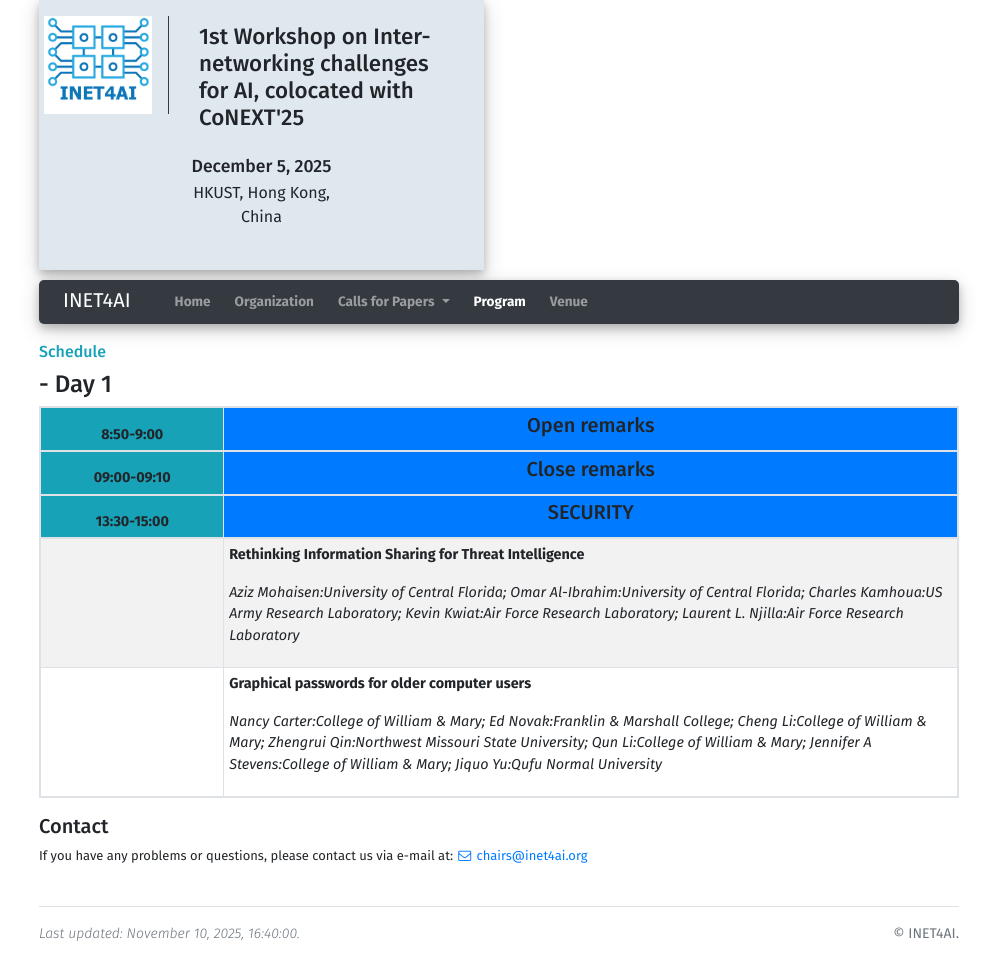
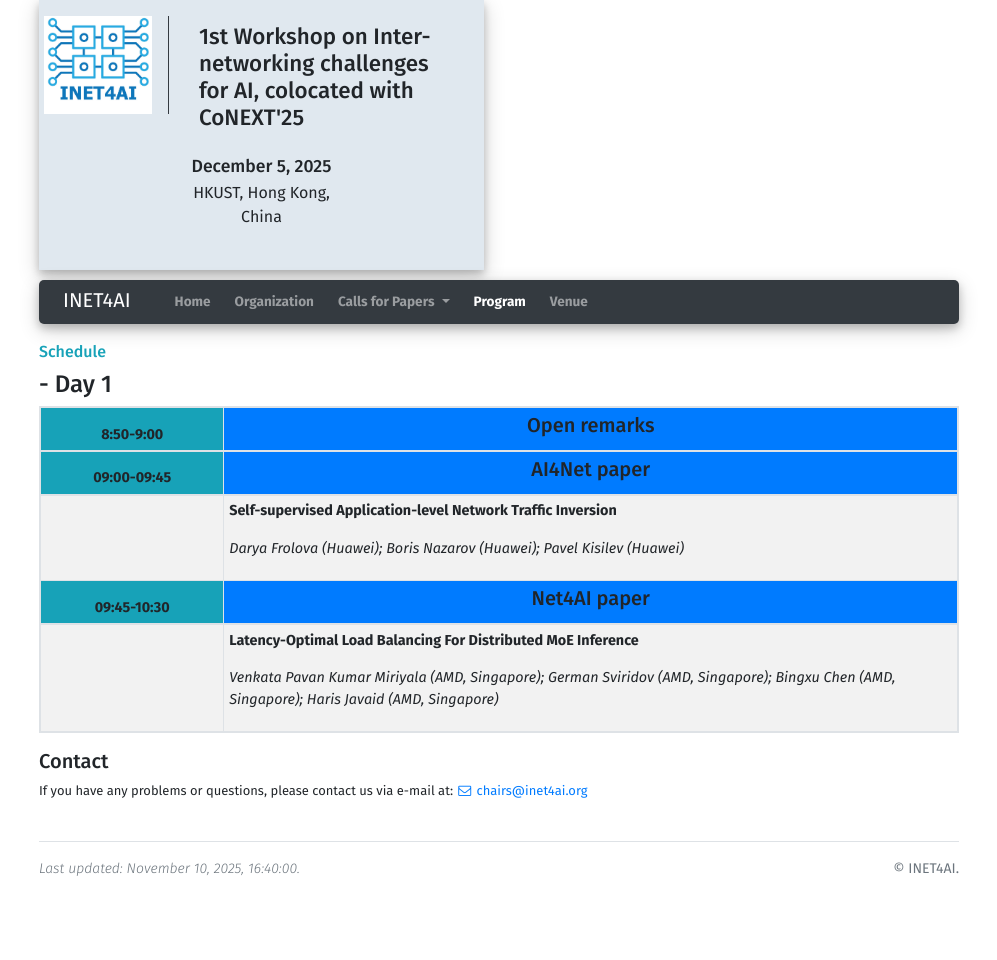
Before and after one commit to IRTF-net4AI/inet4ai, a Jekyll site: the page built from program.html, in a window 1280 px wide. Shown: the whole page, without its empty margins (141-1138 px from the left). Built offline with Jekyll 4.4.1, drawn with Linux system fonts in a browser that asks for light colours; after the commit the page ends 900 px from its top, so only the background shows below that.

Commit message:
Update program schedule with new event details

```diff
--- a/_data/program.yml
+++ b/_data/program.yml
@@ -18,19 +18,19 @@ schedule:
     endTime: "9:00"
     title: "Open remarks"
   - startTime: "09:00"
-    endTime: "09:10"
-    title: "Close remarks"
-  - startTime: "13:30"
-    endTime: "15:00"
-    title: "SECURITY"
-    type: "presentation"
+    endTime: "09:45"
+    title: "AI4Net paper"
     events:
-    - title: "Rethinking Information Sharing for Threat Intelligence"
-      speakers: "Aziz Mohaisen:University of Central Florida; Omar Al-Ibrahim:University of Central Florida; Charles Kamhoua:US Army Research Laboratory; Kevin Kwiat:Air Force Research Laboratory; Laurent L. Njilla:Air Force Research Laboratory"
-    - title: "Graphical passwords for older computer users"
-      speakers: "Nancy Carter:College of William & Mary; Ed Novak:Franklin & Marshall College; Cheng Li:College of William & Mary; Zhengrui Qin:Northwest Missouri State University; Qun Li:College of William & Mary; Jennifer A Stevens:College of William & Mary; Jiquo Yu:Qufu Normal University"
+    - title: "Self-supervised Application-level Network Traffic Inversion"
+      speakers: "Darya Frolova (Huawei); Boris Nazarov (Huawei); Pavel Kisilev (Huawei)"
+  - startTime: "09:45"
+    endTime: "10:30"
+    title: "Net4AI paper"
+    events:
+    - title: "Latency-Optimal Load Balancing For Distributed MoE Inference"
+      speakers: "Venkata Pavan Kumar Miriyala (AMD, Singapore); German Sviridov (AMD, Singapore); Bingxu Chen (AMD, Singapore); Haris Javaid (AMD, Singapore)"
 
-#   - startTime: "9:00"
+
 #     endTime: "9:45"
 #     title: "AI4Net paper: Self-supervised Application-level Network Traffic Inversion"
 #     speaker: "Darya Frolova:Huawei; Boris Nazarov:Huawei; Pavel Kisilev:Huawei"
```
